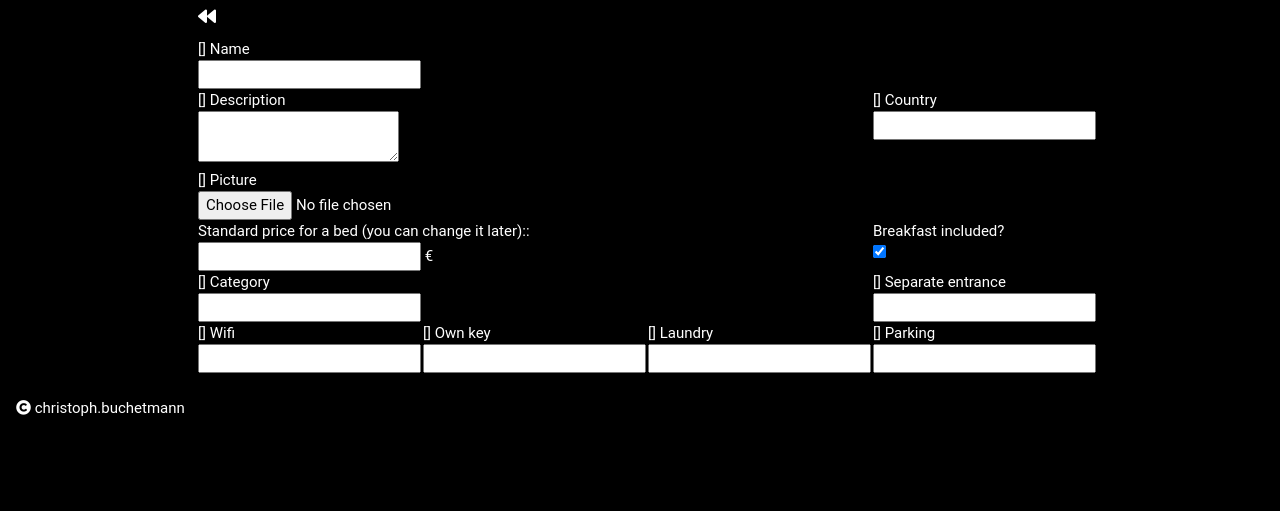
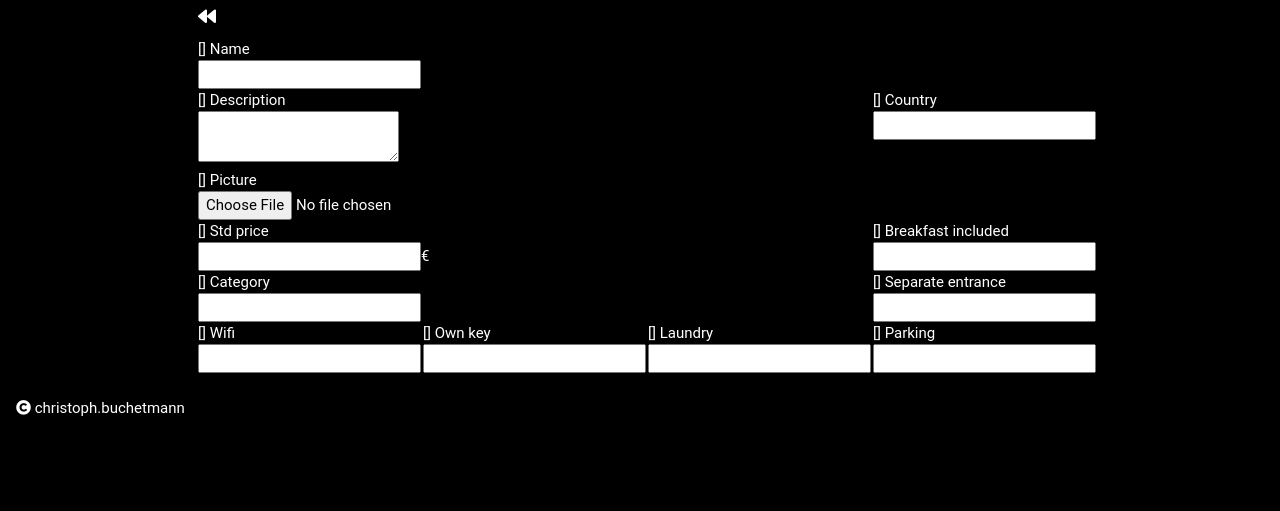
Before and after one commit to dolikemc/hostthewaytry, a Django app: template places/templates/places/create_place_minimal.html in a window 1280 px wide. Shown: the part 179-690 px from the top of the page. Run offline with Django 3.2, Linux system fonts and the light colour scheme; the template is opened without the code that fills it: most values are stand-ins (such as "Sample title", 1, 10 or a date in 2020); form fields are guessed from the names that the template uses; some libraries are stand-ins or nearby versions.

Commit message:
use form fields

```diff
--- a/places/templates/places/create_place_minimal.html
+++ b/places/templates/places/create_place_minimal.html
@@ -35,18 +35,19 @@
                 {{ form.picture.errors }}
                 {{ form.picture.label_tag }}<br>
                 {{ form.picture }}
-
             </div>
             <div class="w3-quarter"></div>
         </div>
         <div class="w3-row-padding">
             <div class="w3-threequarter ">
-                <label for="id_std_price">Standard price for a bed (you can change it later)::</label><br>
-                <input value="10,00" name="std_price" type="number" step="0.1" required id="id_std_price"> €
+                {{ form.std_price.errors }}
+                {{ form.std_price.label_tag }}<br>
+                {{ form.std_price }}€
             </div>
             <div class="w3-quarter ">
-                <label class="w3-label" for="">Breakfast included?</label><br>
-                <input type="checkbox" id="id_breakfast_included" checked name="breakfast_included">
+                {{ form.breakfast_included.errors }}
+                {{ form.breakfast_included.label_tag }}<br>
+                {{ form.breakfast_included }}
             </div>
         </div>
         <div class="w3-row-padding">
@@ -71,23 +72,19 @@
                 {{ form.own_key.errors }}
                 {{ form.own_key.label_tag }}<br>
                 {{ form.own_key }}
-
             </div>
             <div class="w3-quarter ">
                 {{ form.laundry.errors }}
                 {{ form.laundry.label_tag }}<br>
                 {{ form.laundry }}
-
             </div>
             <div class="w3-quarter ">
                 {{ form.parking.errors }}
                 {{ form.parking.label_tag }}<br>
                 {{ form.parking }}
-
             </div>
         </div>
         <div class="w3-row-padding">
-
         </div>
     </form>
 {% endblock %}
--- a/places/views.py
+++ b/places/views.py
@@ -2,6 +2,7 @@
 import logging
 from decimal import Decimal
 
+from django import forms
 # django modules
 from django.contrib.auth.decorators import login_required
 from django.contrib.auth.models import User, Group
@@ -47,6 +48,8 @@
 
 class NewPlaceMinimal(ModelForm):
     """form for the minimum of information creating a new place"""
+    breakfast_included = forms.BooleanField(initial=True)
+    std_price = forms.DecimalField(decimal_places=2, label="Standard price for one night and one person")
 
     class Meta:
         model = Place
```
